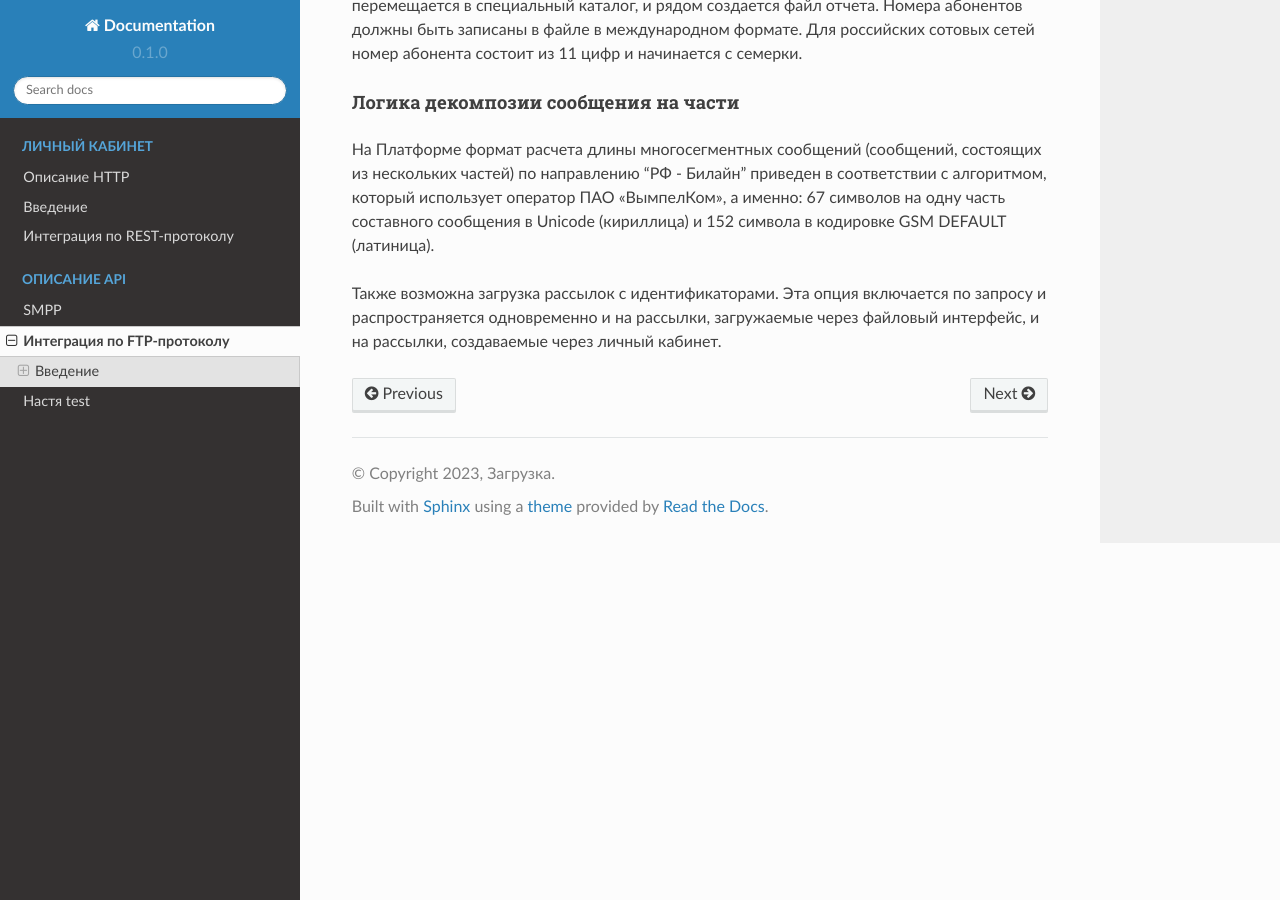
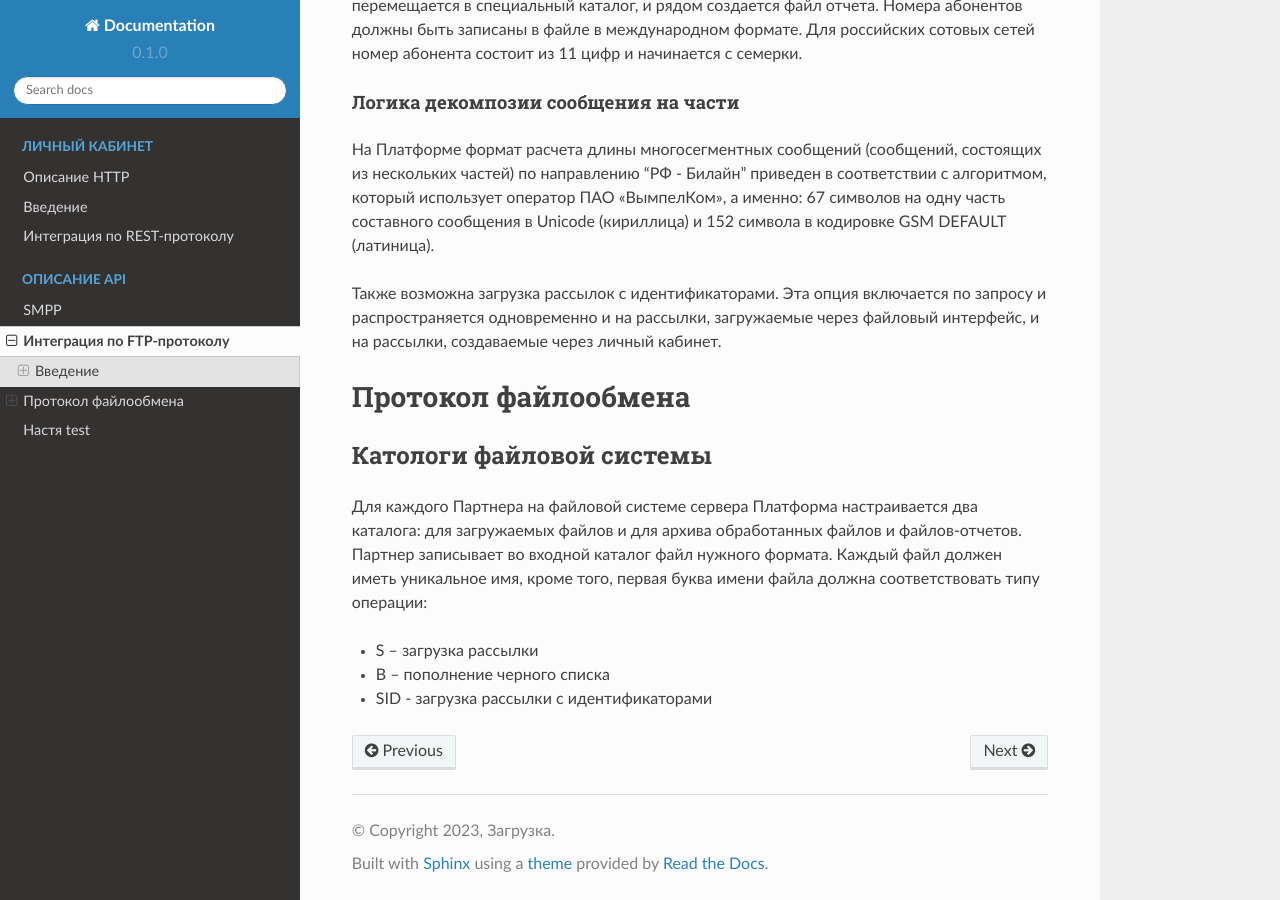
Before and after one commit to omikhaleva/test1, a Sphinx documentation site: the page built from docs/source/alena.rst, in a window 1280 px wide and 900 px high, scrolled down 898 px. Built offline with Sphinx 7.4.7 and the Read the Docs theme 2.0.0, drawn with Linux system fonts in a browser that asks for light colours.

Commit message:
добавила маркированный список

```diff
--- a/docs/source/alena.rst
+++ b/docs/source/alena.rst
@@ -26,3 +26,13 @@
 На Платформе формат расчета длины многосегментных сообщений (сообщений, состоящих из нескольких частей) по направлению “РФ - Билайн” приведен в соответствии с алгоритмом, который использует оператор ПАО «ВымпелКом», а именно: 67 символов на одну часть составного сообщения в Unicode (кириллица) и 152 символа в кодировке GSM DEFAULT (латиница).
 
 Также возможна загрузка рассылок с идентификаторами. Эта опция включается по запросу и распространяется одновременно и на рассылки, загружаемые через файловый интерфейс, и на рассылки, создаваемые через личный кабинет.
+
+Протокол файлообмена
+=====================
+Катологи файловой системы
+-------------------------
+Для каждого Партнера на файловой системе сервера Платформа настраивается два каталога: для загружаемых файлов и для архива обработанных файлов и файлов-отчетов. Партнер записывает во входной каталог файл нужного формата. Каждый файл должен иметь уникальное имя, кроме того, первая буква имени файла должна соответствовать типу операции:
+
+* S – загрузка рассылки
+* B – пополнение черного списка
+* SID - загрузка рассылки с идентификаторами
```
